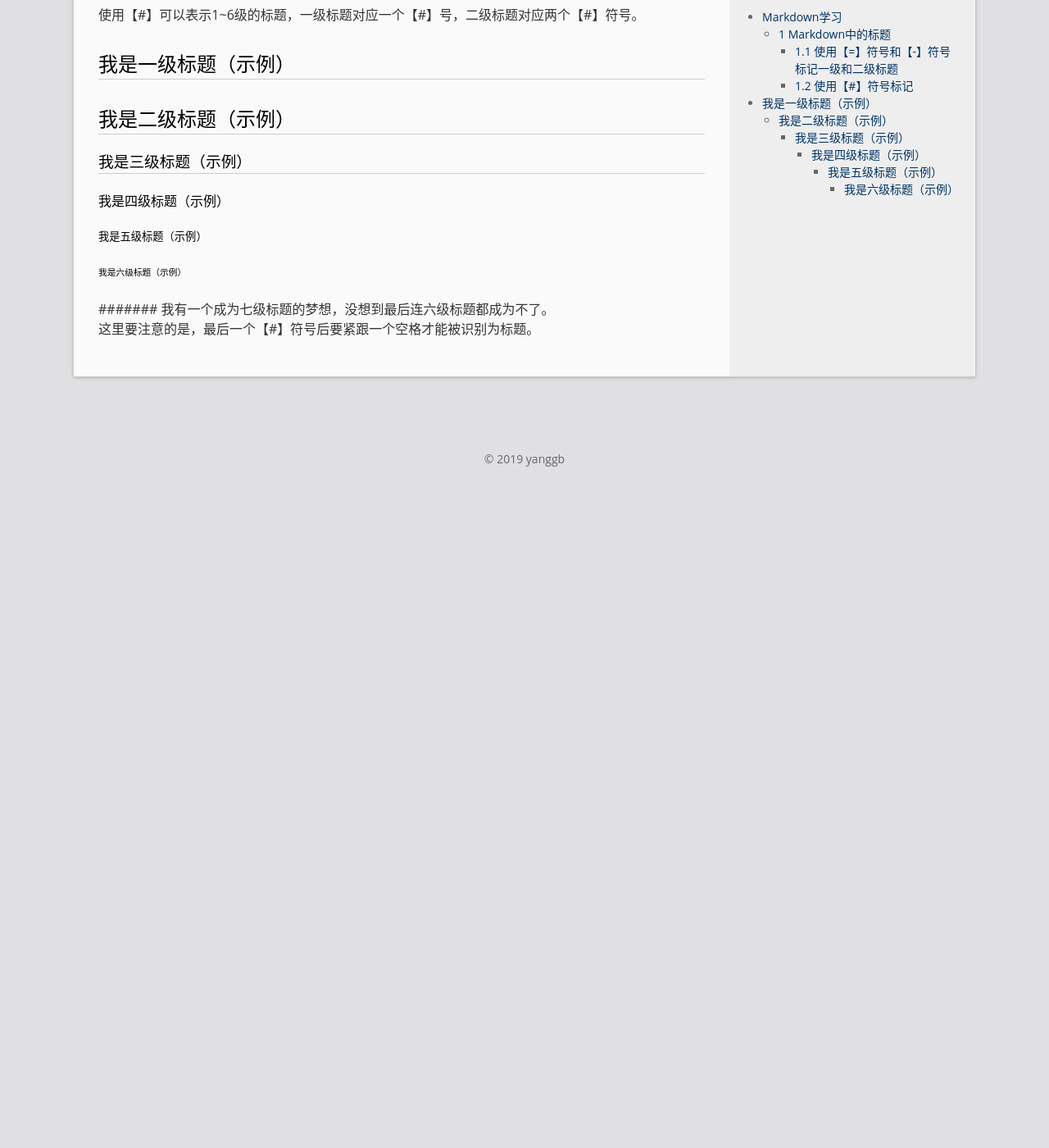
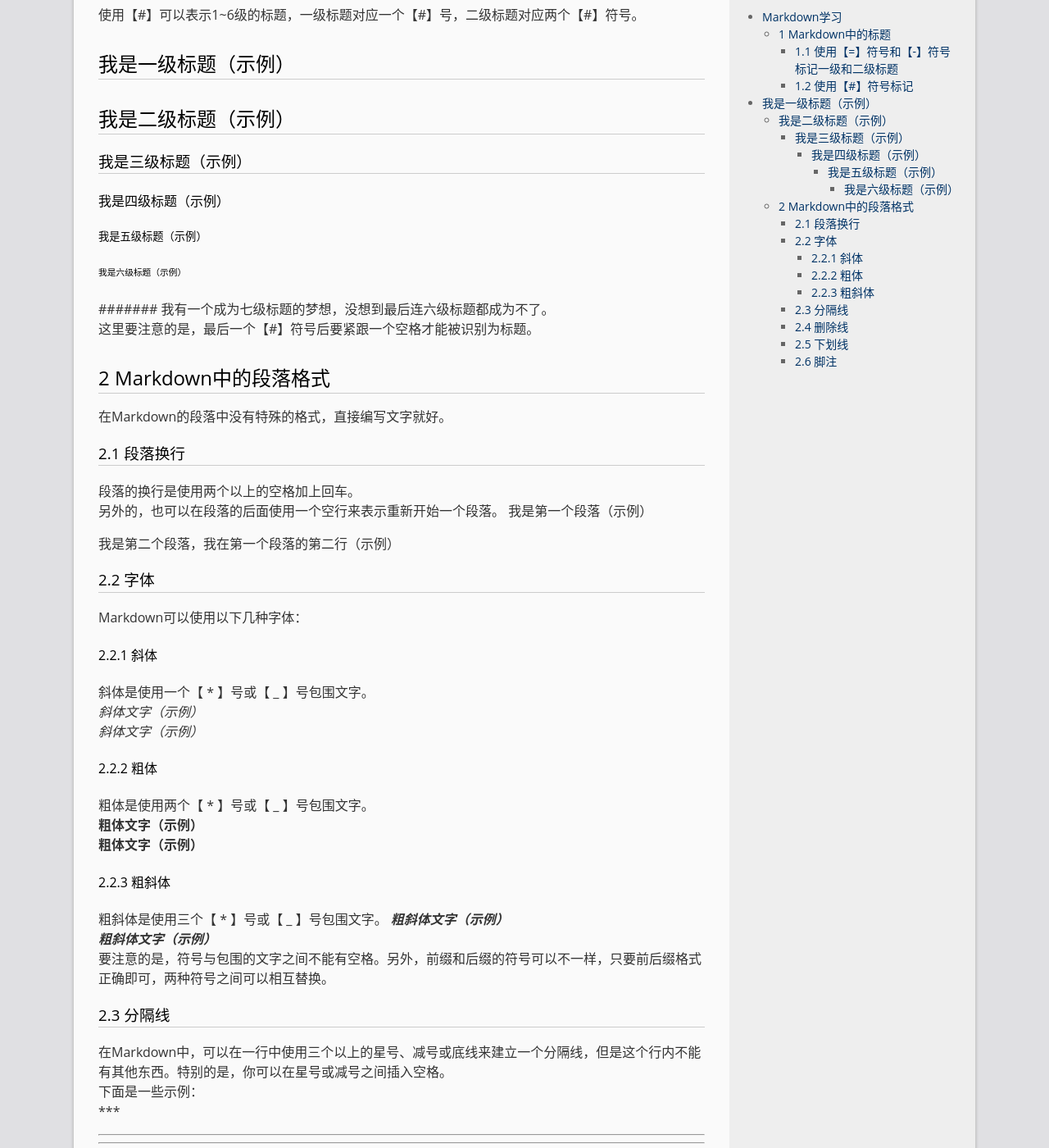
Before and after one commit to littlesev/littlesev.github.io, a Jekyll site: the page built from _posts/2019-10-10-Markdown学习.md, in a window 1280 px wide and 1400 px high, scrolled down 616 px. Shown: the whole window at 82% size. Built offline with Jekyll 4.4.1, drawn with Linux system fonts in a browser that asks for light colours; before the commit the page ends 1246 px from its top, so only the background shows below that; some of the changed text lies outside the part shown.

Commit message:
Update 2019-10-10-Markdown学习.md

```diff
--- a/_posts/2019-10-10-Markdown学习.md
+++ b/_posts/2019-10-10-Markdown学习.md
@@ -18,3 +18,47 @@
 ###### 我是六级标题（示例）
 ####### 我有一个成为七级标题的梦想，没想到最后连六级标题都成为不了。
 这里要注意的是，最后一个【#】符号后要紧跟一个空格才能被识别为标题。
+## 2 Markdown中的段落格式
+在Markdown的段落中没有特殊的格式，直接编写文字就好。
+### 2.1 段落换行
+段落的换行是使用两个以上的空格加上回车。
+另外的，也可以在段落的后面使用一个空行来表示重新开始一个段落。
+我是第一个段落（示例）
+
+我是第二个段落，我在第一个段落的第二行（示例）
+### 2.2 字体
+Markdown可以使用以下几种字体：
+#### 2.2.1 斜体
+斜体是使用一个【 * 】号或【 _ 】号包围文字。
+*斜体文字（示例）*
+_斜体文字（示例）_
+#### 2.2.2 粗体
+粗体是使用两个【 * 】号或【 _ 】号包围文字。
+**粗体文字（示例）**
+__粗体文字（示例）__
+#### 2.2.3 粗斜体
+粗斜体是使用三个【 * 】号或【 _ 】号包围文字。
+***粗斜体文字（示例）***
+___粗斜体文字（示例）___
+要注意的是，符号与包围的文字之间不能有空格。另外，前缀和后缀的符号可以不一样，只要前后缀格式正确即可，两种符号之间可以相互替换。
+### 2.3 分隔线
+在Markdown中，可以在一行中使用三个以上的星号、减号或底线来建立一个分隔线，但是这个行内不能有其他东西。特别的是，你可以在星号或减号之间插入空格。
+下面是一些示例：
+***
+* * *
+******
+---
+- - -
+-------------------
+### 2.4 删除线
+如果段落上的文字要添加删除线，只需要在文字的两端加上两个波浪线即可。
+~~我是加了删除线的文字（示例）~~
+### 2.5 下划线
+下划线可以通过HTML中的u标签来实现。
+<u>我是带下划线的文本（示例）</u>
+### 2.6 脚注
+Markdown支持脚注的添加，脚注是对文本的补充说明，当鼠标移动到添加了脚注的文本上，就会在文本的下方显示对应的脚注。
+你看，[^我是要添加脚注的文本（示例）]，有种把鼠标移上来试试看。
+
+[^我是要添加脚注的文本（示例）]: 我是文本的脚注（示例）。
+从上面的例子中可以看出，脚注也会被显示在段落中。
```
